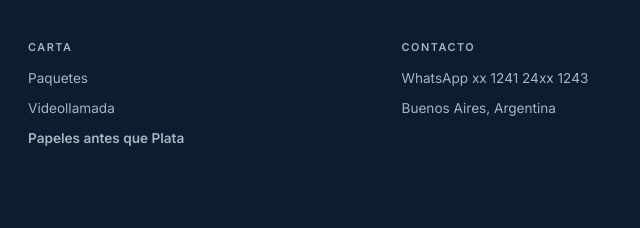
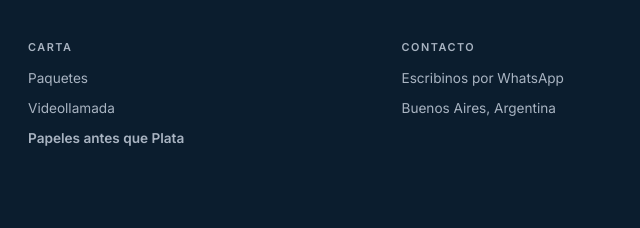
Before and after one commit to Gestion-Studio-Grow/azimut-viajes, a plain HTML site: page index.html in a window 1280 px wide. Shown: the part 4465-4693 px from the top of the page, 477-1117 px from the left. Drawn offline with Linux system fonts and the light colour scheme.

Commit message:
El numero de ejemplo deja de mostrarse con formato de telefono real
Aparecia escrito como xx 1241 24xx 1243 en el pie y en el boton de arrepentimiento, donde parece un telefono de verdad. El enlace de WhatsApp sigue apuntando al numero de ejemplo hasta que exista el real.

Co-Authored-By: Claude Opus 5 <noreply@anthropic.com>

```diff
--- a/index.html
+++ b/index.html
@@ -477,7 +477,7 @@ footer{background:var(--abisal); border-top:1px solid var(--linea); margin-top:0
     </div>
     <div>
       <span class="label">Contacto</span>
-      <ul><li><a data-wa="Hola! Quiero info sobre un viaje. · ref FOOTER" data-ctx="footer">WhatsApp xx 1241 24xx 1243</a></li><li>Buenos Aires, Argentina</li></ul>
+      <ul><li><a data-wa="Hola! Quiero info sobre un viaje. · ref FOOTER" data-ctx="footer">Escribinos por WhatsApp</a></li><li>Buenos Aires, Argentina</li></ul>
     </div>
     <div class="fin">Azimut Viajes · 34.6°S 58.4°W · Fin de la carta</div>
   </div>
```
